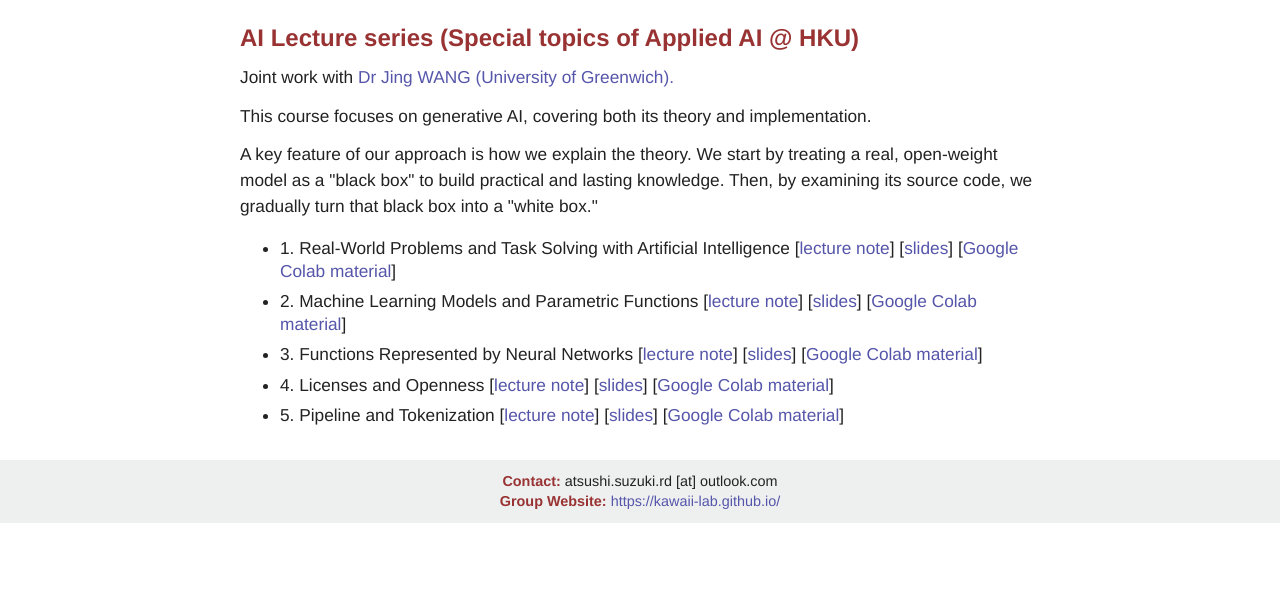
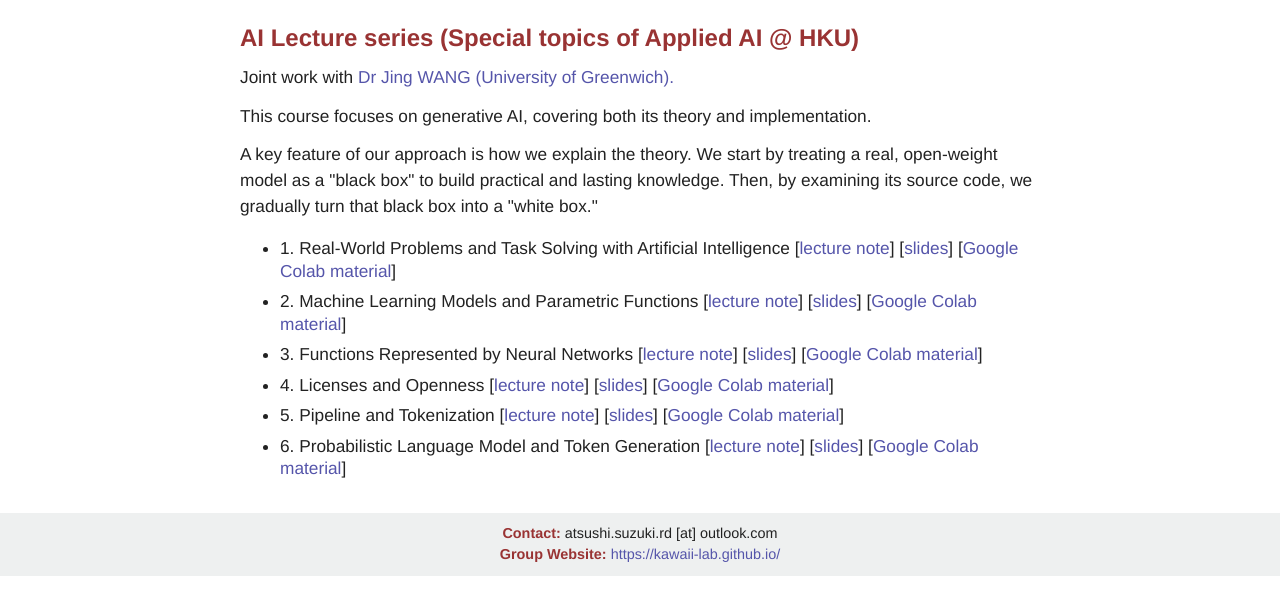
Before and after one commit to ash-suzuki/ash-suzuki.github.io, a plain HTML site: page ai_lecture/index.html in a window 1280 px wide. Shown: the part 75-690 px from the top of the page. Drawn offline with Linux system fonts and the light colour scheme.

Commit message:
updated ai lecture 06

```diff
--- a/ai_lecture/index.html
+++ b/ai_lecture/index.html
@@ -36,6 +36,7 @@
 	<li>3. Functions Represented by Neural Networks [<a href="applied_ai_03_neural_network_en.pdf">lecture note</a>] [<a href="applied_ai_03_neural_network_slides_en.pdf">slides</a>] [<a href="https://colab.research.google.com/drive/1Ka-4d42cCztLEwUv0HAHSxIbagmz_L75?usp=sharing">Google Colab material</a>]</li>
 	<li>4. Licenses and Openness [<a href="applied_ai_04_license_en.pdf">lecture note</a>] [<a href="applied_ai_04_license_slides_en.pdf">slides</a>] [<a href="https://colab.research.google.com/drive/12fW259nmfvAA6j8tUXKXqfLIiUBTM8e5?usp=sharing">Google Colab material</a>]</li>
 	<li>5. Pipeline and Tokenization [<a href="applied_ai_05_pipeline_tokenization_en.pdf">lecture note</a>] [<a href="applied_ai_05_pipeline_tokenization_slides_en.pdf">slides</a>] [<a href="https://colab.research.google.com/drive/1En1BW6WzaZK5kaiWyUpjihqGh2VYtcfy?usp=sharing">Google Colab material</a>]</li>
+	<li>6. Probabilistic Language Model and Token Generation [<a href="applied_ai_06_token_generation_en.pdf">lecture note</a>] [<a href="applied_ai_06_token_generation_slides_en.pdf">slides</a>] [<a href="https://colab.research.google.com/drive/1G4KbbQlanL0VmYVVDL8O8tDS1JWrysDz?usp=sharing">Google Colab material</a>]</li>
 </ul>
 
 </main>
```
Also changed, not shown: 2 other files.
